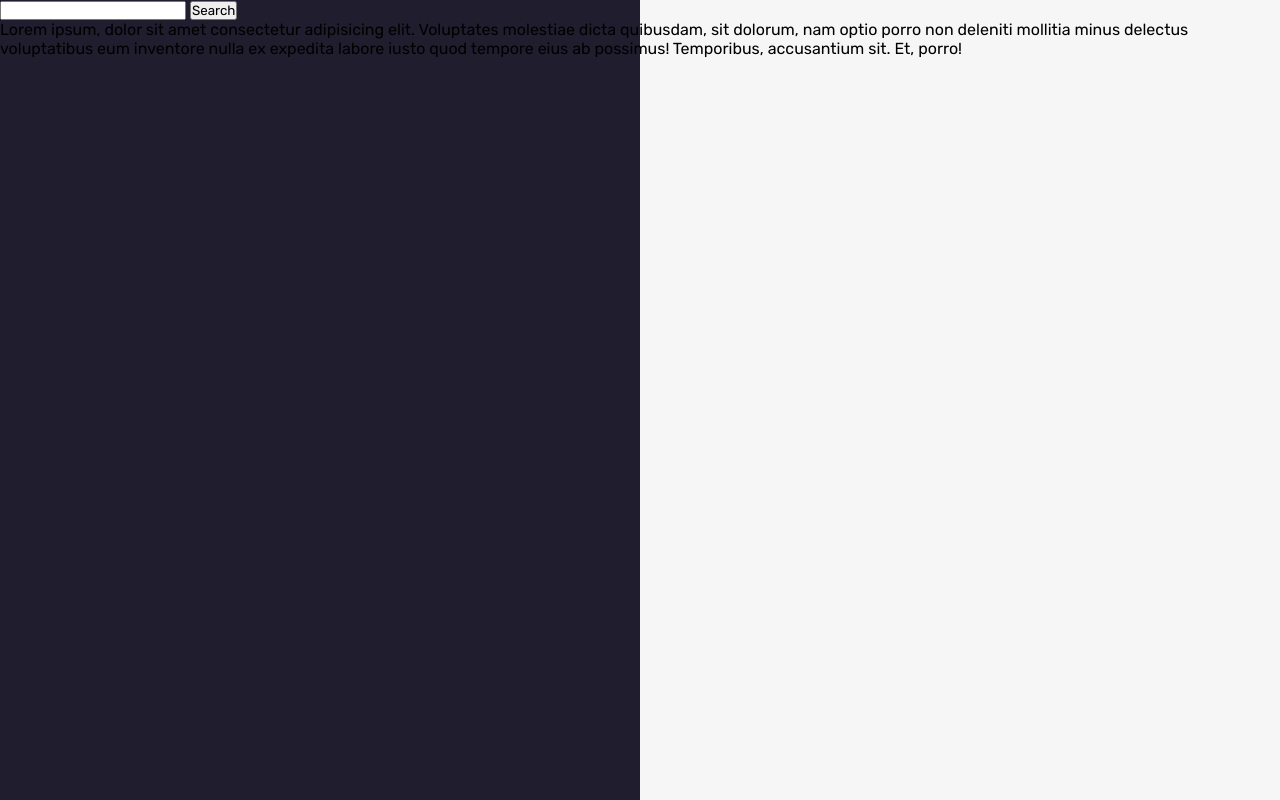
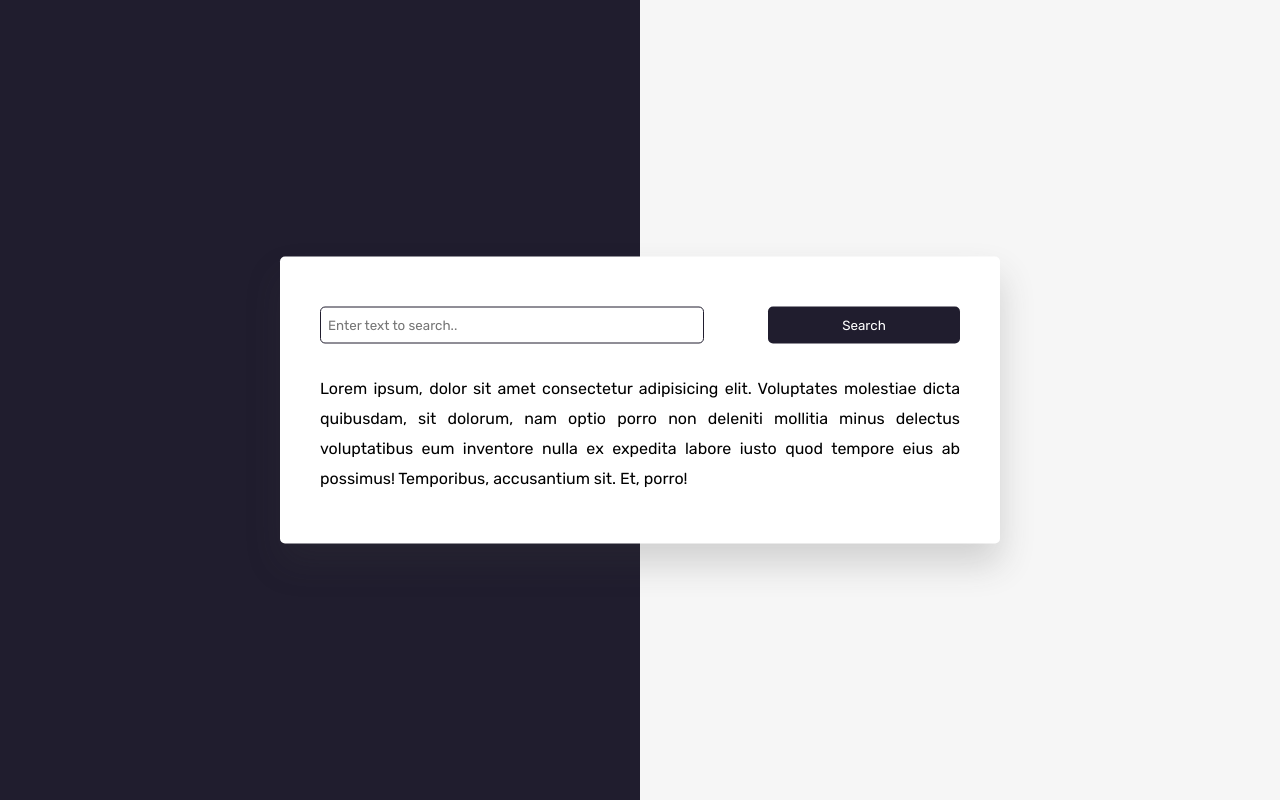
Before and after one commit to sanafathi30/javaScriptProjects, a plain HTML site: page highlightSearched/index.html in a window 1280 px wide. Drawn offline with Linux system fonts and the light colour scheme.

Commit message:
added css

```diff
--- a/highlightSearched/index.html
+++ b/highlightSearched/index.html
@@ -10,8 +10,8 @@
 </head>
 <div class="container">
     <div class="wrapper">
-        <input type="text" id="text_to_search" />
-        <button>Search</button>
+        <input type="text" id="text_to_search" placeholder="Enter text to search.." />
+        <button onclick="search()">Search</button>
     </div>
     <p id="praghraph">
         Lorem ipsum, dolor sit amet consectetur adipisicing elit. Voluptates molestiae dicta quibusdam, sit dolorum, nam optio porro non deleniti mollitia minus delectus voluptatibus eum inventore nulla ex expedita labore iusto quod tempore eius ab possimus!
--- a/highlightSearched/style.css
+++ b/highlightSearched/style.css
@@ -12,3 +12,43 @@ body {
     height: 100%;
     background: linear-gradient(to right, #201d2e 50%, #f6f6f6 50%) fixed;
 }
+
+.container {
+    width: 90vmin;
+    background-color: #fff;
+    padding: 50px 40px;
+    position: absolute;
+    transform: translate(-50%, -50%);
+    top: 50%;
+    left: 50%;
+    border-radius: 5px;
+    box-shadow: 0 20px 35px rgba(60, 60, 60, 0.2);
+}
+
+.wrapper {
+    display: flex;
+    justify-content: space-between;
+}
+
+.wrapper input {
+    width: 60%;
+    padding: 10px 7px;
+    border-radius: 5px;
+    border: 1px solid #201d2e;
+}
+
+.wrapper button {
+    width: 30%;
+    background-color: #201d2e;
+    border: none;
+    outline: none;
+    cursor: pointer;
+    color: #fff;
+    border-radius: 5px;
+}
+
+.container p {
+    line-height: 30px;
+    text-align: justify;
+    margin-top: 30px;
+}
```
